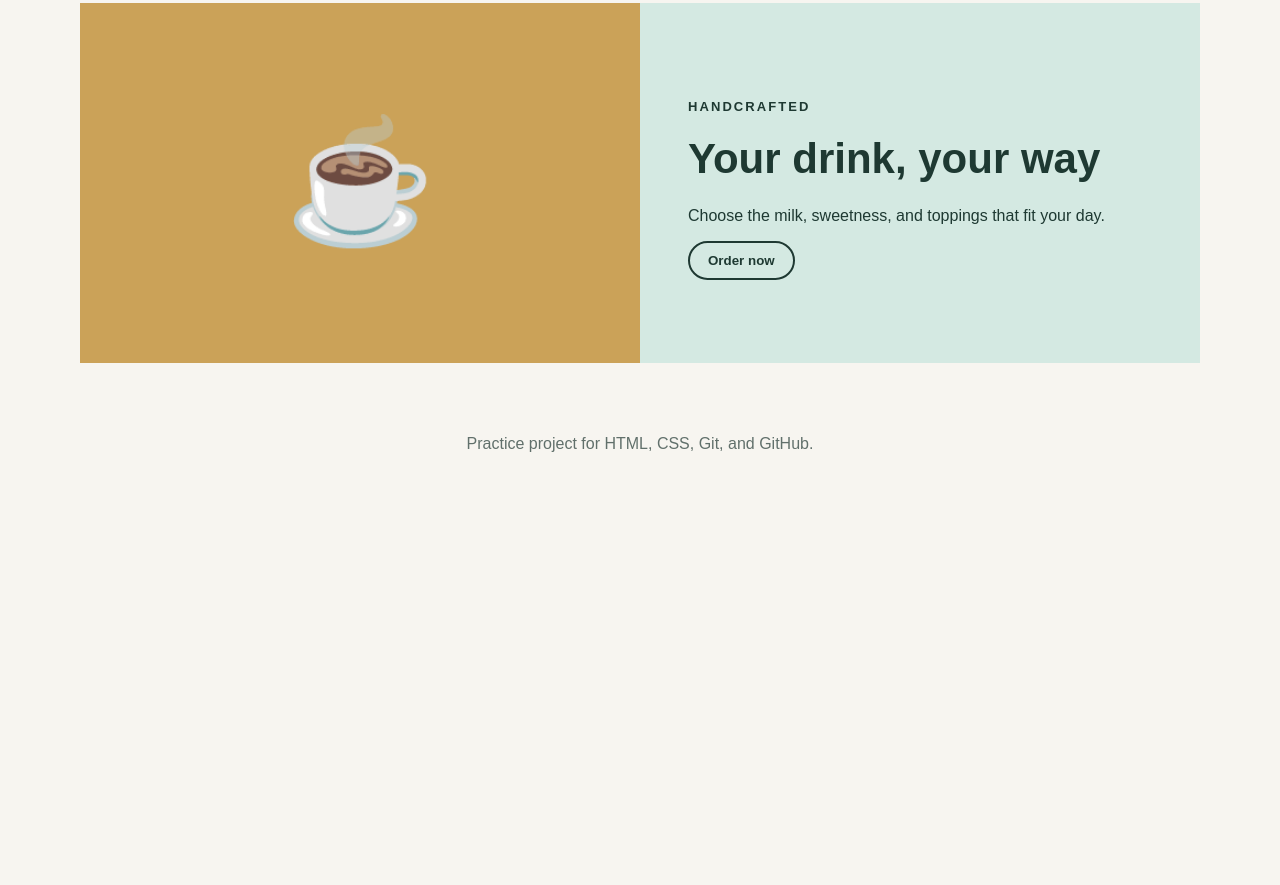
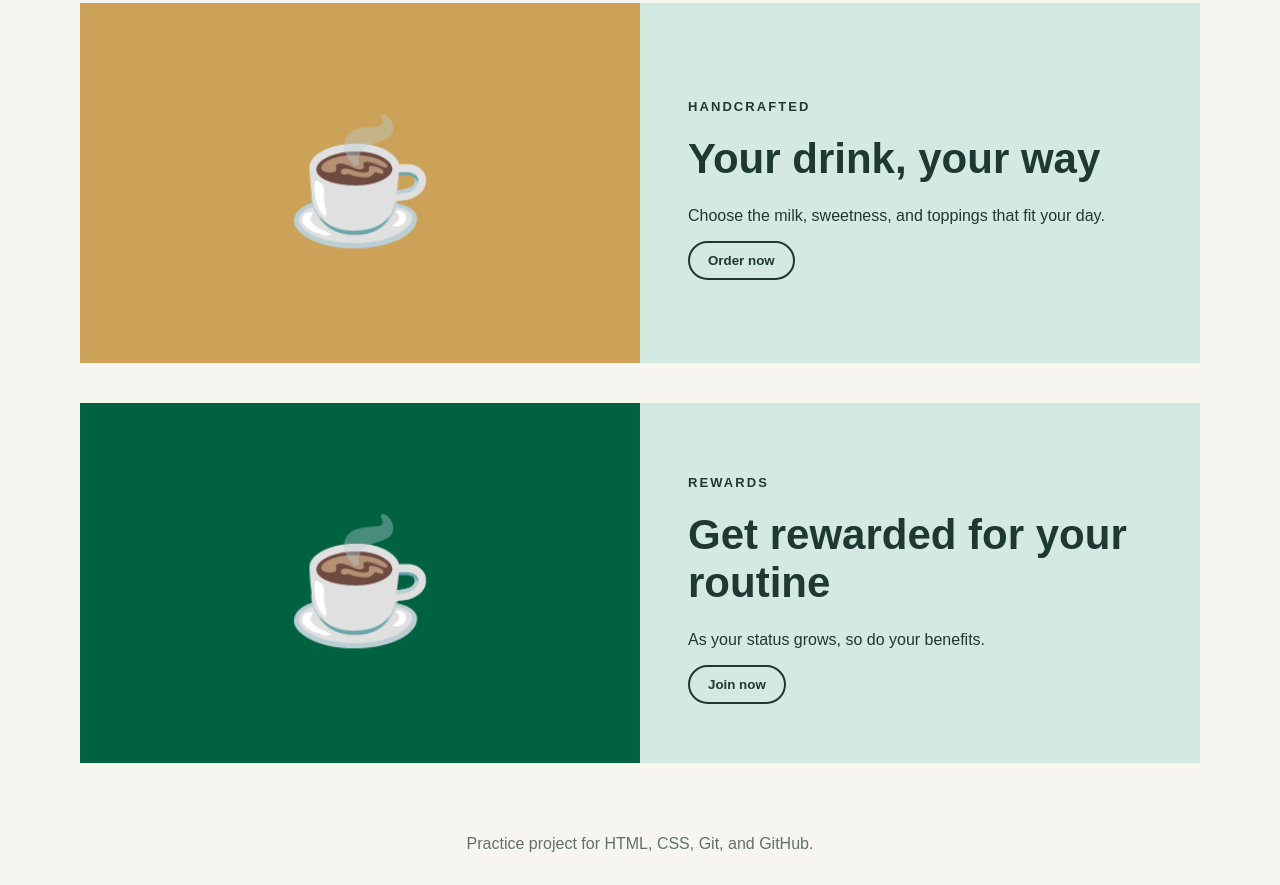
Before and after one commit to rickLHY/starbucks-pr-practice, a plain HTML site: page index.html in a window 1280 px wide. Shown: the part 668-1553 px from the top of the page. Before the commit the page ends 1153 px from the top, so only its background shows below. Drawn offline with Linux system fonts and the light colour scheme.

Commit message:
feat: added rewards card

```diff
--- a/index.html
+++ b/index.html
@@ -42,6 +42,18 @@
       </section>
 
       <!-- TODO: rewards-card 任務：在這裡新增 Rewards 介紹卡片 -->
+       <section class="reward-card" id="menu">
+        <div class="reward-visual" role="img" aria-label="一杯溫暖咖啡的抽象插圖">
+          <span>☕</span>
+        </div>
+        <div class="reward-copy">
+          <p class="eyebrow">REWARDS</p>
+          <h2>Get rewarded for your routine</h2>
+          <p>As your status grows, so do your benefits.</p>
+          <button class="button button-dark">Join now</button>
+        </div>
+      </section>
+
     </main>
 
     <footer>Practice project for HTML, CSS, Git, and GitHub.</footer>
--- a/style.css
+++ b/style.css
@@ -138,6 +138,46 @@ footer {
   text-align: center;
 }
 
+
+.reward-card {
+  display: flex;
+  width: min(1120px, calc(100% - 40px));
+  margin: 40px auto;
+  background: #d4e9e2;
+}
+
+.reward-visual,
+.reward-copy {
+  width: 50%;
+  min-height: 360px;
+}
+
+.reward-visual {
+  display: grid;
+  place-items: center;
+  background: #006241;
+}
+
+.reward-visual span {
+  font-size: 120px;
+}
+
+.reward-copy {
+  display: flex;
+  padding: 48px;
+  flex-direction: column;
+  align-items: flex-start;
+  justify-content: center;
+}
+
+.reward-copy h2 {
+  margin: 8px 0;
+  font-size: 42px;
+}
+
+
+
+
 @media (max-width: 768px) {
   /* TODO: mobile-menu 任務在這裡完成 */
 
```
